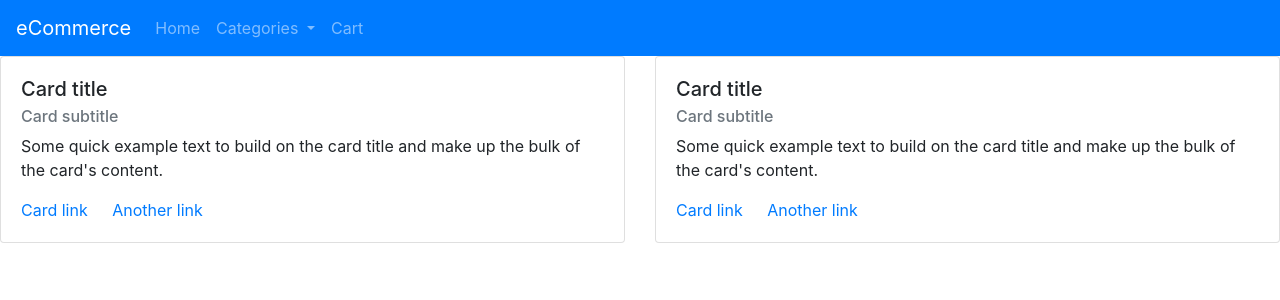
After one commit to GrayFlash/eCommerce_Website_Temp, a Flask app: page / in a window 1280 px wide. The commit adds this page. Shown: the top 300 px of the page. Run offline with Flask 2, Linux system fonts and the light colour scheme; some libraries are stand-ins or nearby versions.

Commit message:
Add navbar and basic cards

```diff
--- /dev/null
+++ b/templates/index.html
@@ -0,0 +1,36 @@
+{% extends "layout.html" %}
+{% include "navbar.html" %}
+{% include "subcat.html" %}
+
+{% block body %}
+
+<!-- Image for E-commerce -->
+
+<!-- End of Image -->
+
+<!-- Category Cards -->
+<div class="card-deck">
+
+  <div class="card" style="width: 18rem;">
+    <div class="card-body">
+      <h5 class="card-title">Card title</h5>
+      <h6 class="card-subtitle mb-2 text-muted">Card subtitle</h6>
+      <p class="card-text">Some quick example text to build on the card title and make up the bulk of the card's content.</p>
+      <a href="#" class="card-link">Card link</a>
+      <a href="#" class="card-link">Another link</a>
+    </div>
+  </div>
+
+    <div class="card" style="width: 18rem;">
+    <div class="card-body">
+      <h5 class="card-title">Card title</h5>
+      <h6 class="card-subtitle mb-2 text-muted">Card subtitle</h6>
+      <p class="card-text">Some quick example text to build on the card title and make up the bulk of the card's content.</p>
+      <a href="#" class="card-link">Card link</a>
+      <a href="#" class="card-link">Another link</a>
+    </div>
+  </div>
+</div>
+<!-- End of Cards -->
+
+{% endblock %}
--- a/templates/layout.html
+++ b/templates/layout.html
@@ -9,7 +9,7 @@
 </head>
 <body>
     {% block body %}
-    {% block end %}
+    {% endblock %}
 
     <script src="https://code.jquery.com/jquery-3.4.1.slim.min.js" integrity="sha384-J6qa4849blE2+poT4WnyKhv5vZF5SrPo0iEjwBvKU7imGFAV0wwj1yYfoRSJoZ+n" crossorigin="anonymous"></script>
     <script src="https://cdn.jsdelivr.net/npm/popper.js@1.16.0/dist/umd/popper.min.js" integrity="sha384-Q6E9RHvbIyZFJoft+2mJbHaEWldlvI9IOYy5n3zV9zzTtmI3UksdQRVvoxMfooAo" crossorigin="anonymous"></script>
--- /dev/null
+++ b/templates/navbar.html
@@ -0,0 +1,40 @@
+{% extends "layout.html" %}
+
+{% block body %}
+
+<nav class="navbar navbar-expand-lg navbar-dark bg-primary">
+    <a class="navbar-brand" href="#">eCommerce</a>
+    <button class="navbar-toggler" type="button" data-toggle="collapse" data-target="#navbarSupportedContent" aria-controls="navbarSupportedContent" aria-expanded="false" aria-label="Toggle navigation">
+      <span class="navbar-toggler-icon"></span>
+    </button>
+
+    <div class="collapse navbar-collapse" id="navbarSupportedContent">
+      <ul class="navbar-nav mr-auto">
+        <li class="nav-item">
+          <a class="nav-link" href="#">Home </a>
+        </li>
+        <!-- <li class="nav-item">
+          <a class="nav-link" href="#">Link</a>
+        </li> -->
+        <li class="nav-item dropdown">
+          <a class="nav-link dropdown-toggle" href="#" id="navbarDropdown" role="button" data-toggle="dropdown" aria-haspopup="true" aria-expanded="false">
+            Categories
+          </a>
+          <div class="dropdown-menu" aria-labelledby="navbarDropdown">
+            <a class="dropdown-item" href="#">Clothing and Accesories</a>
+            <div class="dropdown-divider"></div>
+            <a class="dropdown-item" href="#">Software Apparels</a>
+            <!-- <a class="dropdown-item" href="#">Something else here</a> -->
+          </div>
+        </li>
+
+        <li class="nav-item">
+            <a class="nav-link" href="#">Cart</a>
+          </li>
+
+      </ul>
+
+    </div>
+  </nav>
+
+{% endblock %}
--- /dev/null
+++ b/templates/subcat.html
@@ -0,0 +1,5 @@
+{% extends "layout.html" %}
+
+{% block body %}
+
+{% endblock %}
```
